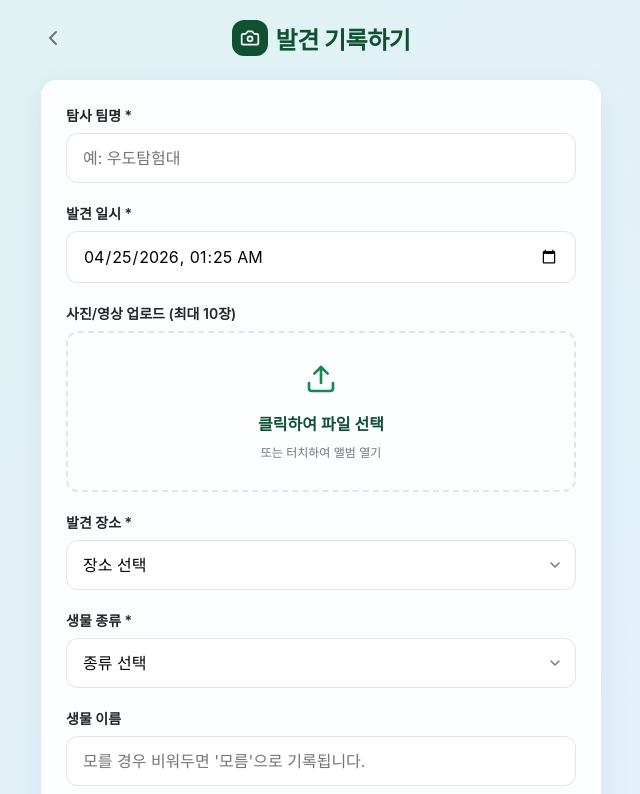
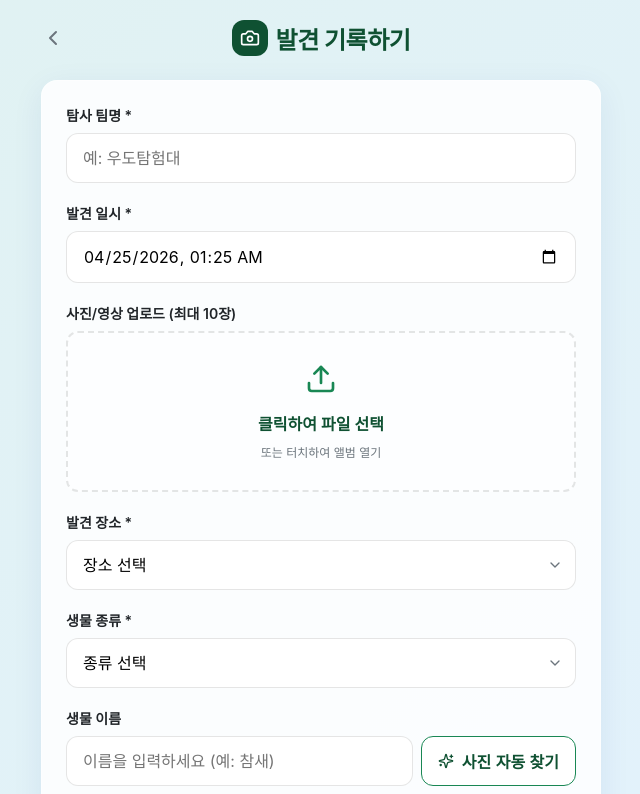
Before and after one commit to netstrolling/eco-explorer, a Next.js app: page /submit in a window 1280 px wide. Shown: the top 794 px of the page, without its empty margins (319-959 px from the left). Built offline with nearby package versions, Linux system fonts and the light colour scheme; a web font is replaced by a local one.

Commit message:
feat: Add Wikipedia image auto-search by name

```diff
--- a/app/submit/page.tsx
+++ b/app/submit/page.tsx
@@ -22,6 +22,8 @@ export default function SubmitPage() {
   const [autoName, setAutoName] = useState('');
   const [gpsLat, setGpsLat] = useState<number | null>(null);
   const [gpsLng, setGpsLng] = useState<number | null>(null);
+  const [wikiImageUrl, setWikiImageUrl] = useState('');
+  const [isSearchingWiki, setIsSearchingWiki] = useState(false);
 
   useEffect(() => {
     const saved = localStorage.getItem('galdar_teamName');
@@ -85,6 +87,31 @@ export default function SubmitPage() {
     });
   };
 
+  const searchWikipediaImage = async () => {
+    if (!autoName) return;
+    setIsSearchingWiki(true);
+    try {
+      const res = await fetch(`https://ko.wikipedia.org/api/rest_v1/page/summary/${encodeURIComponent(autoName.trim())}`);
+      if (res.ok) {
+        const data = await res.json();
+        if (data.originalimage && data.originalimage.source) {
+          setWikiImageUrl(data.originalimage.source);
+        } else if (data.thumbnail && data.thumbnail.source) {
+          setWikiImageUrl(data.thumbnail.source);
+        } else {
+          alert('위키백과에서 사진을 찾을 수 없습니다.');
+        }
+      } else {
+        alert('위키백과에서 해당 생물을 찾을 수 없습니다.');
+      }
+    } catch (e) {
+      console.error('Wikipedia API error:', e);
+      alert('위키백과 검색 중 오류가 발생했습니다.');
+    } finally {
+      setIsSearchingWiki(false);
+    }
+  };
+
   const handleSubmit = async (e: React.FormEvent<HTMLFormElement>) => {
     e.preventDefault();
     setIsSubmitting(true);
@@ -92,6 +119,11 @@ export default function SubmitPage() {
     try {
       const formData = new FormData(e.currentTarget);
       let mediaUrls: string[] = [];
+
+      // 위키백과 이미지가 있다면 먼저 추가
+      if (wikiImageUrl) {
+        mediaUrls.push(wikiImageUrl);
+      }
 
       // 1. Upload files first if any
       if (files.length > 0) {
@@ -105,7 +137,7 @@ export default function SubmitPage() {
 
         if (!uploadRes.ok) throw new Error('File upload failed');
         const uploadResult = await uploadRes.json();
-        mediaUrls = uploadResult.urls;
+        mediaUrls = [...mediaUrls, ...uploadResult.urls];
       }
 
       // 2. Submit data
@@ -217,6 +249,20 @@ export default function SubmitPage() {
               </div>
             )}
 
+            {wikiImageUrl && (
+              <div style={{ marginTop: '16px' }}>
+                <div style={{ fontSize: '13px', color: 'var(--primary)', fontWeight: 600, marginBottom: '8px' }}>위키백과에서 찾은 이미지</div>
+                <div className="file-preview-grid">
+                  <div className="file-preview-item">
+                    <img src={wikiImageUrl} alt="Wikipedia Search Result" />
+                    <button type="button" className="remove-file" onClick={() => setWikiImageUrl('')}>
+                      <X size={14} />
+                    </button>
+                  </div>
+                </div>
+              </div>
+            )}
+
             {isAnalyzing && (
               <div style={{ marginTop: '16px', padding: '12px', background: 'rgba(13, 110, 253, 0.1)', color: 'var(--secondary-light)', borderRadius: '12px', display: 'flex', alignItems: 'center', gap: '8px', fontSize: '14px', fontWeight: 600 }}>
                 <Sparkles size={18} />
@@ -247,7 +293,22 @@ export default function SubmitPage() {
 
           <div className="form-group">
             <label className="form-label">생물 이름</label>
-            <input type="text" name="name" className="form-control" placeholder="모를 경우 비워두면 '모름'으로 기록됩니다." value={autoName} onChange={e => setAutoName(e.target.value)} />
+            <div style={{ display: 'flex', gap: '8px' }}>
+              <input type="text" name="name" className="form-control" placeholder="이름을 입력하세요 (예: 참새)" value={autoName} onChange={e => setAutoName(e.target.value)} style={{ flex: 1 }} />
+              <button
+                type="button"
+                onClick={searchWikipediaImage}
+                disabled={!autoName || isSearchingWiki}
+                className="btn btn-secondary"
+                style={{ width: 'auto', padding: '0 16px', whiteSpace: 'nowrap', display: 'flex', gap: '8px', alignItems: 'center' }}
+              >
+                {isSearchingWiki ? <Loader2 size={16} className="animate-spin" /> : <Sparkles size={16} />}
+                사진 자동 찾기
+              </button>
+            </div>
+            <div style={{ fontSize: '12px', color: 'var(--text-muted)', marginTop: '6px' }}>
+              * 사진 찍기 어려운 새나 동물을 보셨다면, 이름 입력 후 [사진 자동 찾기]를 눌러 백과사전 이미지를 가져올 수 있습니다.
+            </div>
           </div>
 
           <div className="form-group">
```
